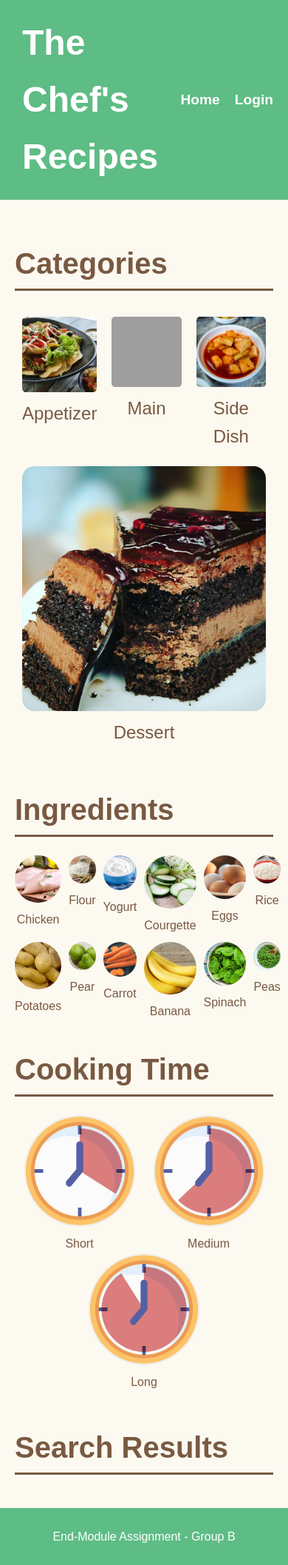
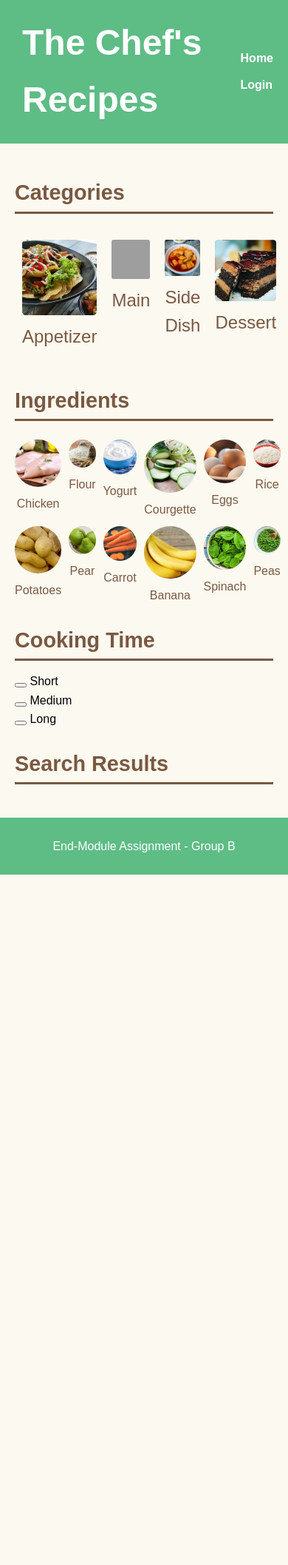
Before and after one commit to stefanopalu/recipesapp, a PHP site: page /recipessearch.html in a window 390 px wide. Shown: the whole page at 74% size. After the commit the page ends 1182 px from the top, so only its background shows below. Run offline with PHP 8.4, Linux system fonts and the light colour scheme; grey boxes are pictures that could not be loaded.

Commit message:
Css changes
Made some changes before something happened to the one i was working on.

```diff
--- a/recipeswebsite/recipesstyles.css
+++ b/recipeswebsite/recipesstyles.css
@@ -168,13 +168,17 @@
 }
 
 .user-info p {
-    font-size: 1.5em;
-    color: var(--primary-color); /* Adjusted color for better readability */
+    font-size: 1em;
+    color: var(--primary-color);
+    /* Adjusted color for better readability */
     margin: 0 20px 10px 0px;
     padding: 10px;
-    background-color: #fff; /* Background color for the box */
-    border: 1px solid var(--secondary-color); /* Optional: Add a border */
-    border-radius: 10px; /* Optional: Rounded corners */
+    background-color: #fff;
+    /* Background color for the box */
+    border: 1px solid var(--secondary-color);
+    /* Optional: Add a border */
+    border-radius: 10px;
+    /* Optional: Rounded corners */
 }
 
 /* Recipes Search Styles */
@@ -335,44 +339,6 @@
     background-image: url(images/peas.jpg);
 }
 
-.time-buttons {
-    display: flex;
-    justify-content: space-around;
-    margin: 10px 0;
-    flex-wrap: wrap;
-}
-
-.time-buttons .button-container {
-    display: flex;
-    flex-direction: column;
-}
-
-.time-buttons button {
-    width: 150px;
-    padding-bottom: 100%;
-    border: none;
-    border-radius: 50%;
-    background-size: cover;
-    background-position: center;
-}
-
-.time-buttons .timebutton-text {
-    margin-top: 10px;
-    font-size: 1em;
-    text-align: center;
-    color: var(--accent-color);
-}
-
-.short-btn {
-    background-image: url(images/short_time.png);
-}
-.medium-btn {
-    background-image: url(images/medium_time.png);
-}
-.long-btn {
-    background-image: url(images/long_time.png);
-}
-
 .search-results {
     display: grid;
     grid-template-columns: repeat(auto-fill, minmax(200px, 1fr));
@@ -381,9 +347,15 @@
 }
 
 .recipe-card {
-    display: flex;
+    <<<<<<< Updated upstream display: flex;
     flex-direction: column;
     align-items: center;
+    text-align: center;
+    =======display: flex;
+    flex-direction: column;
+    align-items: center;
+    >>>>>>>Stashed changes width: 200px;
+    margin-right: 20px;
 }
 
 .recipe-button {
@@ -395,12 +367,15 @@
 
 .recipe-button img {
     width: 100%;
+    /* Make the image fill its container */
     border-radius: 5px;
     transition: transform 0.2s ease;
+    /* Smooth transition for hover effect */
 }
 
 .recipe-button:hover img {
     transform: scale(1.1);
+    /* Scale up the image slightly on hover */
 }
 
 .recipe-card h3 {
@@ -418,7 +393,7 @@
     background-color: var(--background-color);
 }
 
-.title-favorite-container {
+<<<<<<< Updated upstream .recipepicture img=======.title-favorite-container {
     display: flex;
     align-items: baseline;
     justify-content: space-between;
@@ -427,7 +402,7 @@
 
 .recipe-title {
     font-size: 2.5em;
-    margin-bottom: 10px;
+    margin-bottom: 20px;
     text-align: left;
     color: var(--accent-color);
     position: relative;
@@ -440,7 +415,7 @@
 }
 
 .recipepicture img {
-    width: 100%;
+    >>>>>>>Stashed changes width: 100%;
 }
 
 .time-blocks {
@@ -458,51 +433,41 @@
     border-top: 1px solid var(--accent-color);
 }
 
-/* Rating Stars Styles */
-.rating-container {
-    display: flex;
-    flex-direction: column;
-    align-items: center;
-    justify-content: flex-start;
-    margin-bottom: 20px;
-    border-top: 3px solid var(--accent-color);
-    border-bottom: 3px solid var(--accent-color);
-    padding-top: 10px;
-    padding-bottom: 10px;
+@media only screen and (max-width: 768px) {
+    .category-buttons {
+        flex-wrap: nowrap;
     }
 
-#average-rating {
-    font-size: 1.2em;
+    .ingredient-buttons {
+        flex-wrap: nowrap;
+    }
+
+    .ingredientbutton-text {
+        font-size: auto;
+    }
+
+    .mainbutton-text {
+        font-size: auto;
+    }
+
+    .section-title {
+        flex-wrap: nowrap;
+        font-size: 1.8em;
+    }
+
+    .nav-list {
+        flex-direction: column;
+        align-items: flex-start;
+        margin-top: 10px;
+    }
+
+    .nav-list li {
+        margin-left: 0;
         margin-bottom: 10px;
     }
 
-.rating-actions {
-    display: flex;
-    flex-direction: row;
-    align-items: center;
+    .nav-list li a {
+        font-size: 1em;
     }
 
-#rating-stars {
-    font-size: 2em;
-    color: #ddd;
 }
-
-.rating-star {
-    cursor: pointer;
-    transition: color 0.2s;
-}
-
-.rating-star.selected {
-    color: #f39c12; /* Gold color for selected stars */
-}
-
-#submit-rating {
-    padding: 10px 20px;
-    font-size: 14px;
-    cursor: pointer;
-    margin-left: 30px;
-    background-color: var(--primary-color);
-    border-radius: 5px;
-    border: none;
-    color: white;
-}
```
Lines whose indentation alone changed are shown as unchanged.
